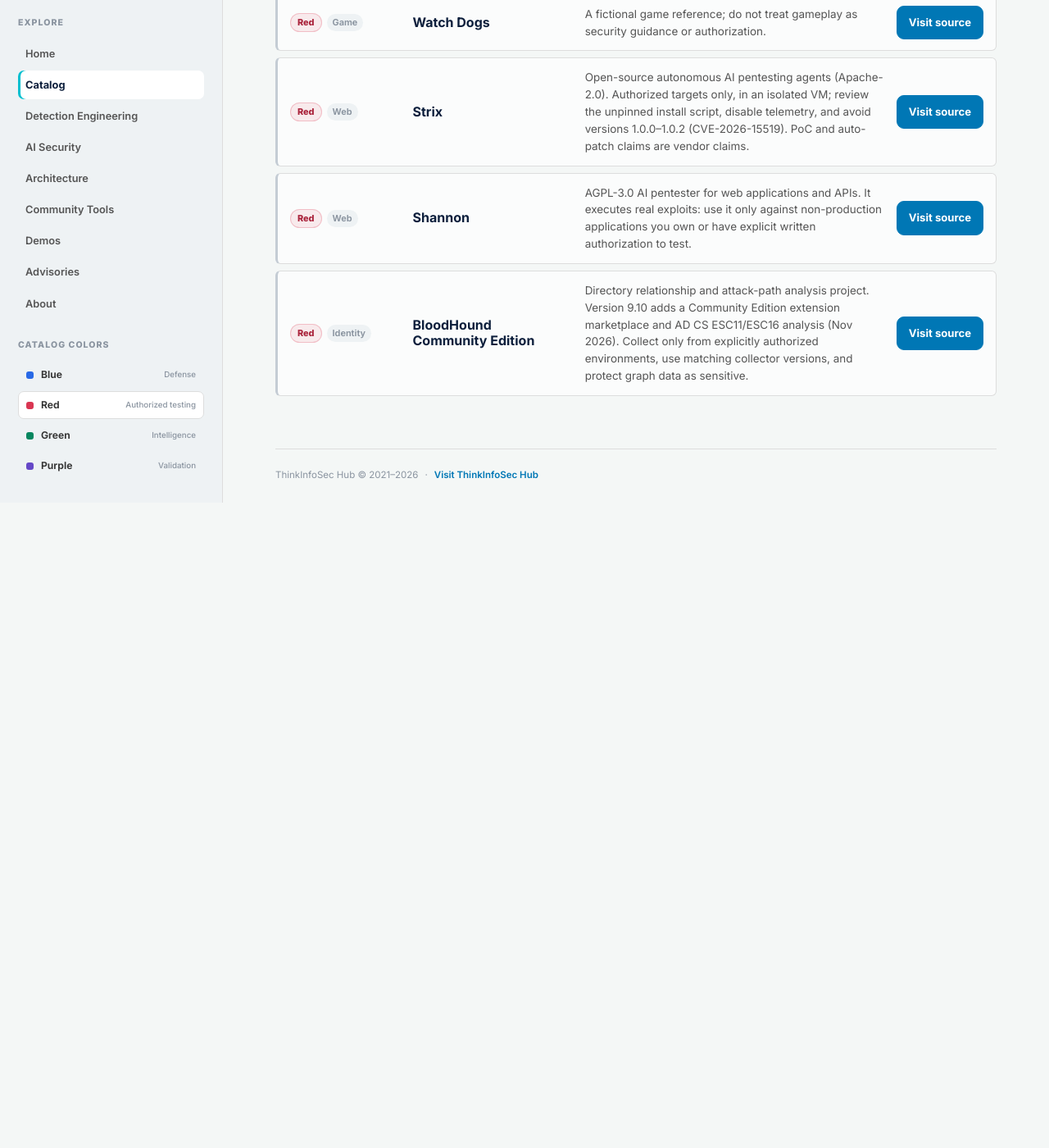
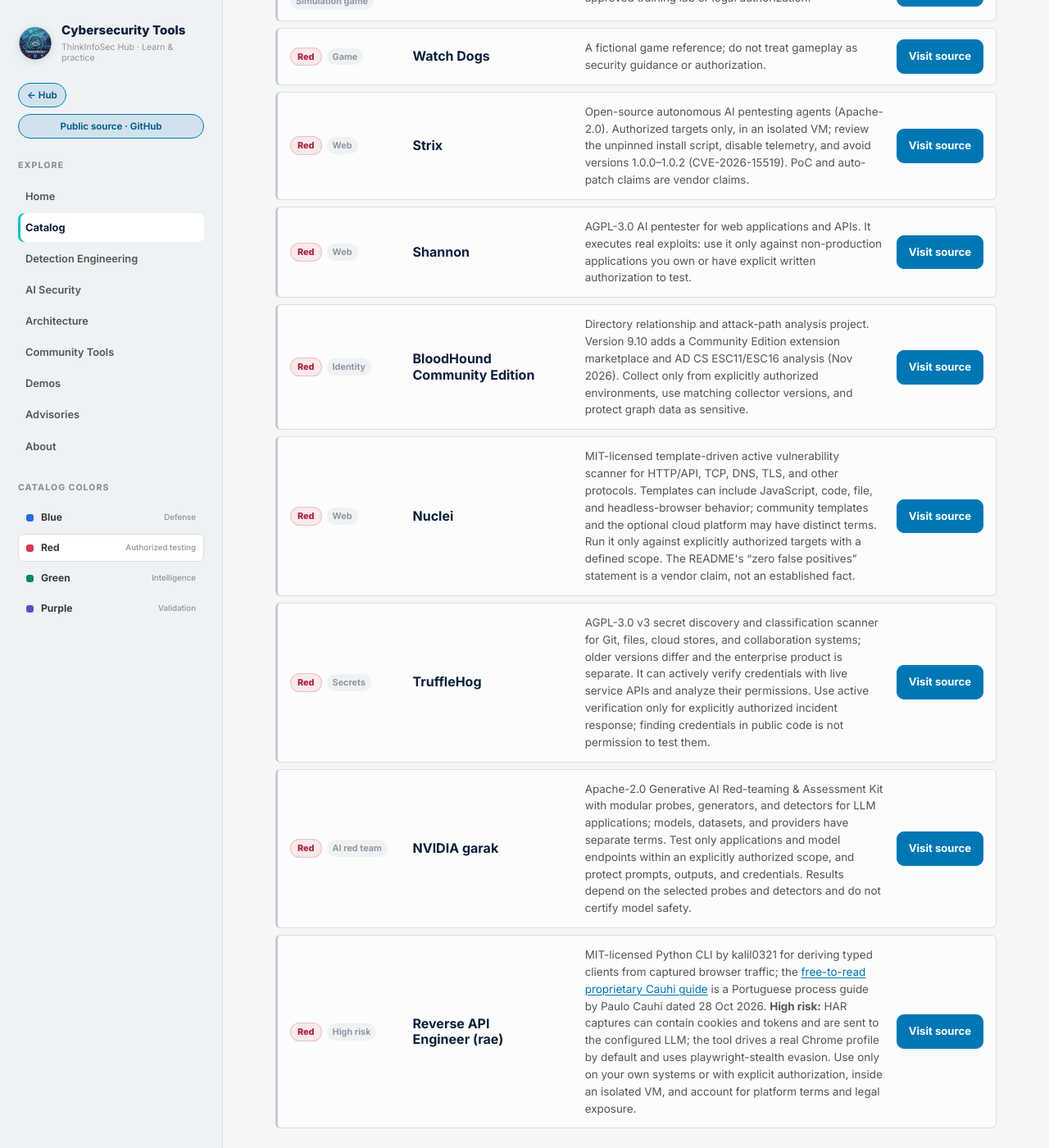
Before and after one commit to amcamillo/Cybersecurity_Tools, a Jekyll site: the page built from docs/01-catalog/red.md, in a window 1280 px wide and 1400 px high, scrolled down 1486 px. Shown: the whole window at 82% size. Built offline with Jekyll 4.4.1, drawn with Linux system fonts in a browser that asks for light colours; before the commit the page ends 2099 px from its top, so only the background shows below that; some of the changed text lies outside the part shown.

Commit message:
Add authorized testing catalog tools
Co-authored-by: Autoisland <Autoisland@users.noreply.github.com>

```diff
--- a/docs/01-catalog/red.md
+++ b/docs/01-catalog/red.md
@@ -115,5 +115,29 @@ permalink: /catalog/red/
     <p>Directory relationship and attack-path analysis project. Version 9.10 adds a Community Edition extension marketplace and AD CS ESC11/ESC16 analysis (Nov 2026). Collect only from explicitly authorized environments, use matching collector versions, and protect graph data as sensitive.</p>
     <a class="button" href="https://github.com/SpecterOps/BloodHound/releases/tag/v9.10.0">Visit source</a>
   </article>
+  <article class="card" data-filter-item data-tags="Red,Web,Network,Validation">
+    <div class="card__meta"><span class="team-chip team-chip--red">Red</span><span class="category-chip">Web</span></div>
+    <h3>Nuclei</h3>
+    <p>MIT-licensed template-driven active vulnerability scanner for HTTP/API, TCP, DNS, TLS, and other protocols. Templates can include JavaScript, code, file, and headless-browser behavior; community templates and the optional cloud platform may have distinct terms. Run it only against explicitly authorized targets with a defined scope. The README's “zero false positives” statement is a vendor claim, not an established fact.</p>
+    <a class="button" href="https://github.com/projectdiscovery/nuclei">Visit source</a>
+  </article>
+  <article class="card" data-filter-item data-tags="Red,Secrets,Incident response">
+    <div class="card__meta"><span class="team-chip team-chip--red">Red</span><span class="category-chip">Secrets</span></div>
+    <h3>TruffleHog</h3>
+    <p>AGPL-3.0 v3 secret discovery and classification scanner for Git, files, cloud stores, and collaboration systems; older versions differ and the enterprise product is separate. It can actively verify credentials with live service APIs and analyze their permissions. Use active verification only for explicitly authorized incident response; finding credentials in public code is not permission to test them.</p>
+    <a class="button" href="https://github.com/trufflesecurity/trufflehog">Visit source</a>
+  </article>
+  <article class="card" data-filter-item data-tags="Red,AI,Validation">
+    <div class="card__meta"><span class="team-chip team-chip--red">Red</span><span class="category-chip">AI red team</span></div>
+    <h3>NVIDIA garak</h3>
+    <p>Apache-2.0 Generative AI Red-teaming &amp; Assessment Kit with modular probes, generators, and detectors for LLM applications; models, datasets, and providers have separate terms. Test only applications and model endpoints within an explicitly authorized scope, and protect prompts, outputs, and credentials. Results depend on the selected probes and detectors and do not certify model safety.</p>
+    <a class="button" href="https://github.com/NVIDIA/garak">Visit source</a>
+  </article>
+  <article class="card" data-filter-item data-tags="Red,Web,AI,High risk">
+    <div class="card__meta"><span class="team-chip team-chip--red">Red</span><span class="category-chip">High risk</span></div>
+    <h3>Reverse API Engineer (rae)</h3>
+    <p>MIT-licensed Python CLI by kalil0321 for deriving typed clients from captured browser traffic; the <a href="https://cauhi.com/pt-br/learn/reverse-api-engineer">free-to-read proprietary Cauhi guide</a> is a Portuguese process guide by Paulo Cauhi dated 28 Oct 2026. <strong>High risk:</strong> HAR captures can contain cookies and tokens and are sent to the configured LLM; the tool drives a real Chrome profile by default and uses playwright-stealth evasion. Use only on your own systems or with explicit authorization, inside an isolated VM, and account for platform terms and legal exposure.</p>
+    <a class="button" href="https://github.com/kalil0321/reverse-api-engineer">Visit source</a>
+  </article>
 </div>
 </section>
```
Also changed, not shown: README.md.
